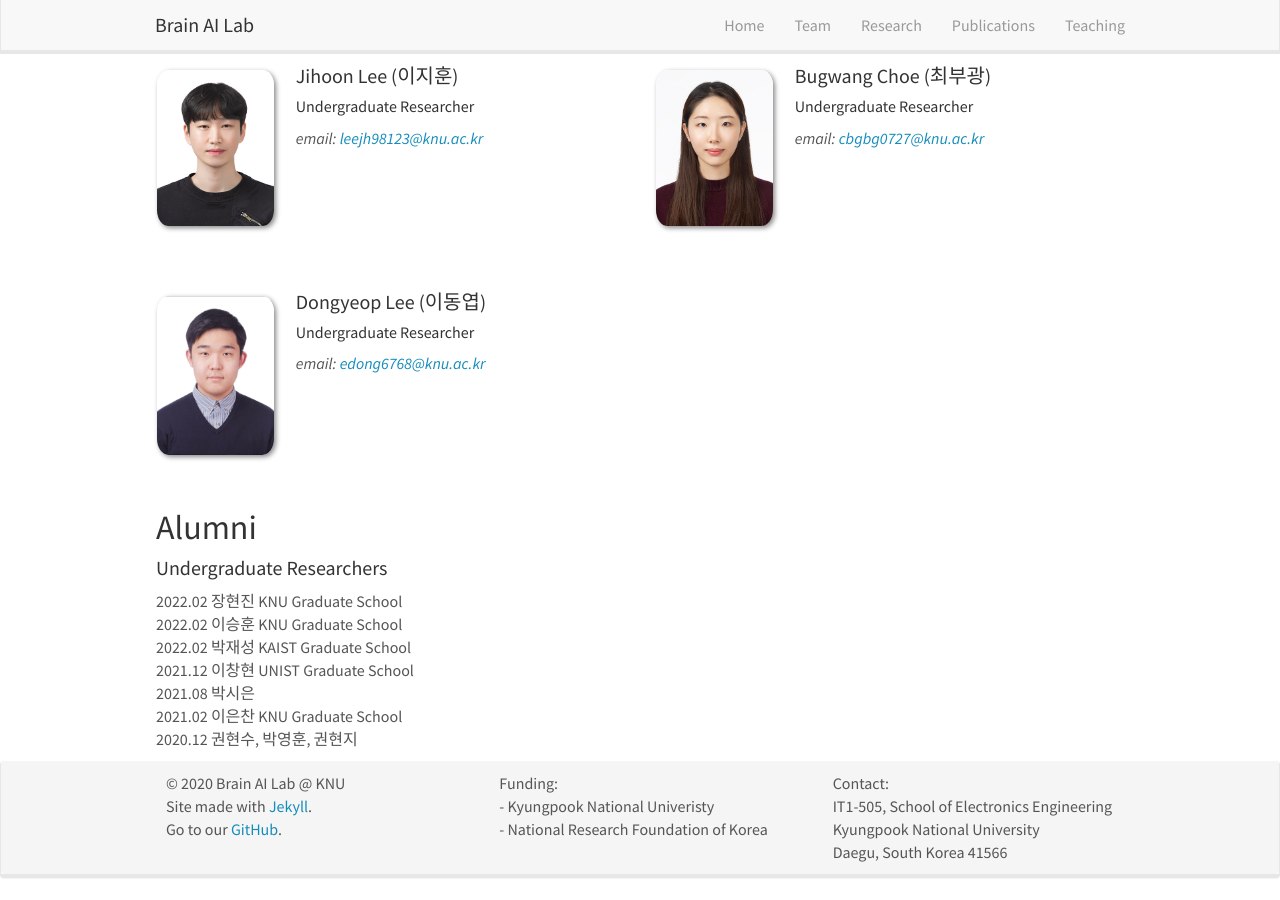
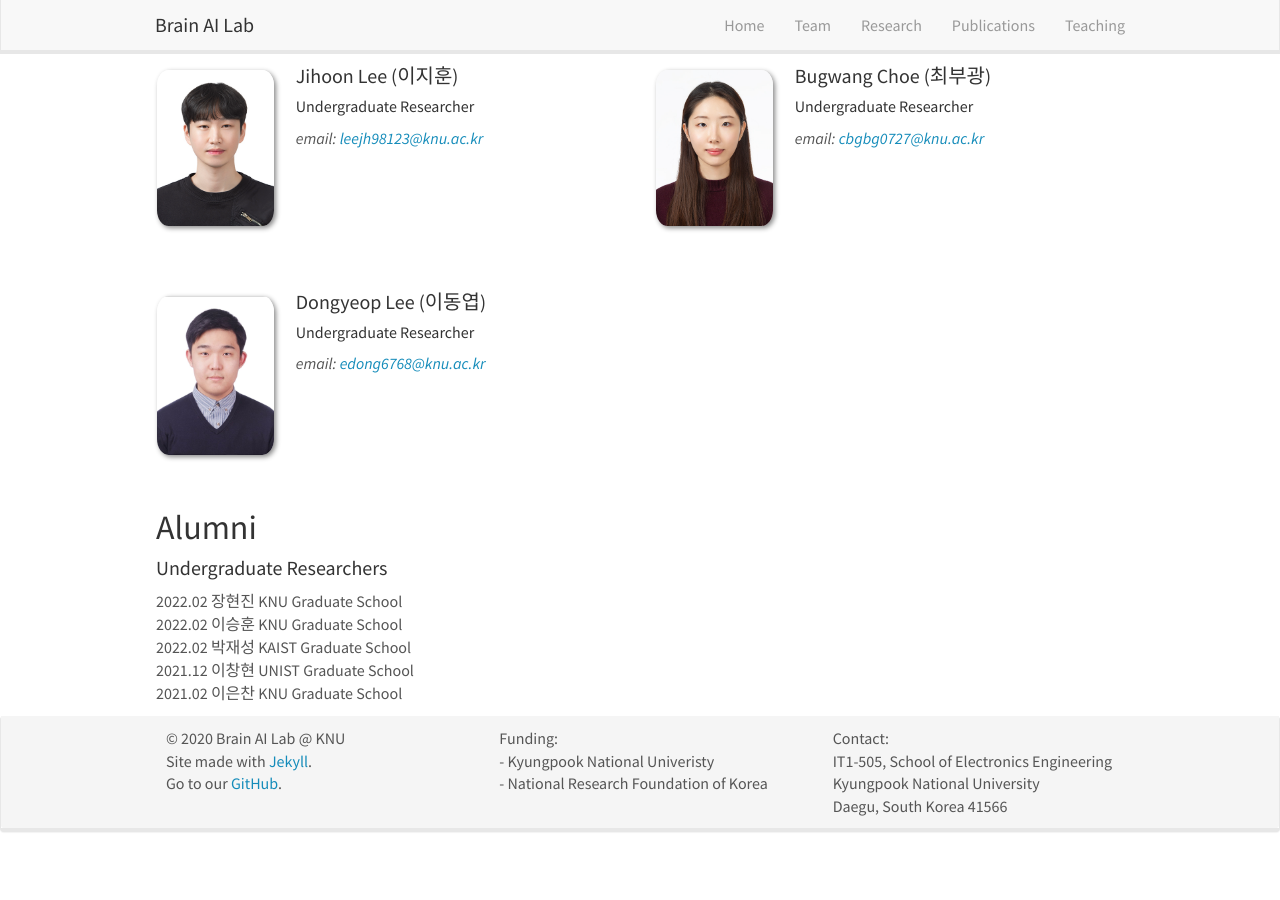
Before and after one commit to KNU-BrainAI/knu-brainai.github.io, a Jekyll site: the page built from _pages/team.md, in a window 1280 px wide and 900 px high, scrolled down 800 px. Built offline with Jekyll 4.4.1, drawn with Linux system fonts in a browser that asks for light colours; nearby versions of some CDN libraries; after the commit the page ends 1654 px from its top, so only the background shows below that.

Commit message:
Update team.md

```diff
--- a/_pages/team.md
+++ b/_pages/team.md
@@ -65,6 +65,4 @@ permalink: /team/
 2022.02 이승훈 KNU Graduate School<br>
 2022.02 박재성 KAIST Graduate School<br>
 2021.12 이창현 UNIST Graduate School<br>
-2021.08 박시은<br>
 2021.02 이은찬 KNU Graduate School<br>
-2020.12 권현수, 박영훈, 권현지
```
